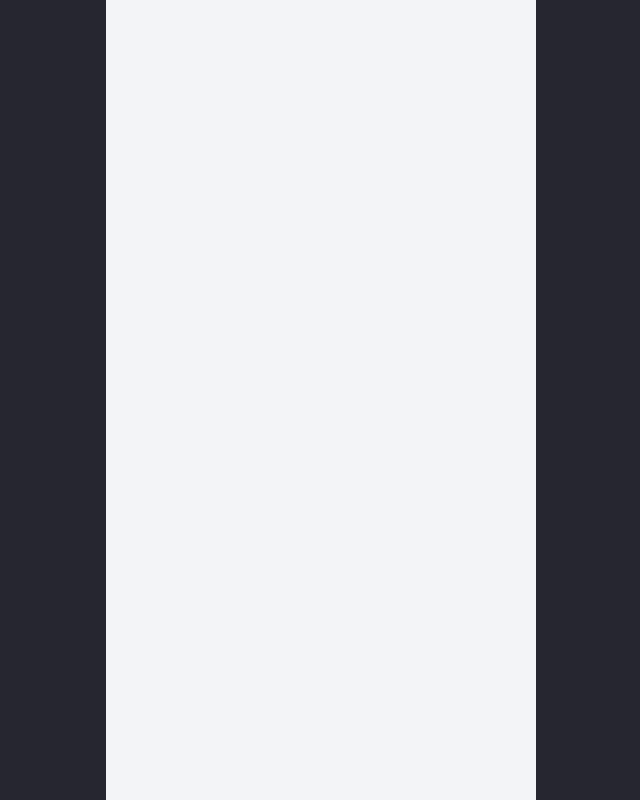
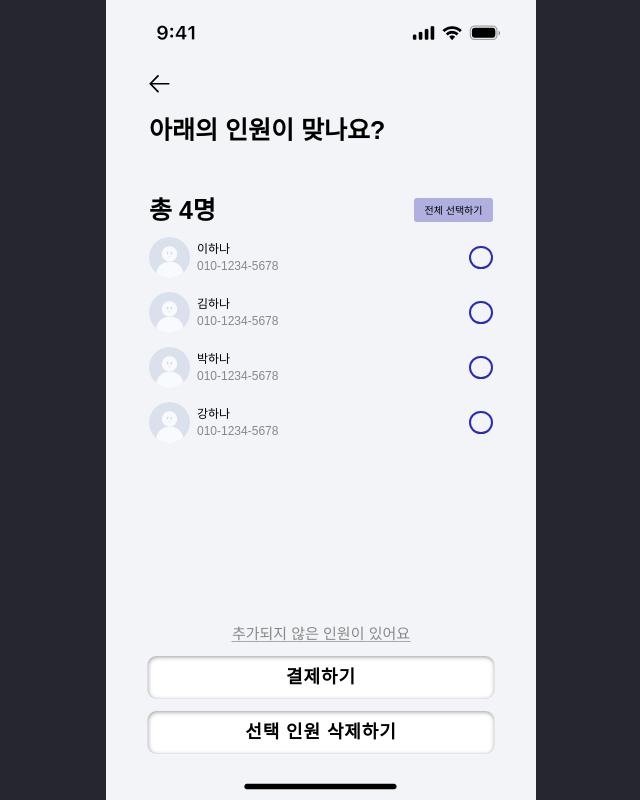
Before and after one commit to quant-prototype/quant_prototype, a React (Create React App) app: page /confirmMember in a window 1280 px wide. Before the commit this address had no page. Shown: the whole page, without its empty margins (319-959 px from the left). Built offline with nearby package versions, Linux system fonts and the light colour scheme; the HTML template or start-up script is replaced by a standard one.

Commit message:
ConfimrMemberPage 1차

```diff
--- a/src/App.js
+++ b/src/App.js
@@ -2,6 +2,7 @@ import styled from "styled-components";
 import { Routes, Route } from "react-router-dom";
 import { GlobalStyle } from "./style/globalStyle";
 import Home from "./pages/Home";
+import ConfirmMember from "./pages/PayConfirmProcedure/ConfirmMember/ConfirmMember";
 
 const Wrapper = styled.div`
   margin: 0 auto; /* 가운데 정렬 */
@@ -20,6 +21,7 @@ function App() {
       <Wrapper>
         <Routes>
           <Route path="/" element={<Home />} />
+          <Route path="/confirmMember" element={<ConfirmMember />} />
         </Routes>
       </Wrapper>
     </>
--- /dev/null
+++ b/src/pages/PayConfirmProcedure/ConfirmMember/CofirmMemberComponent.jsx
@@ -0,0 +1,202 @@
+import styled from "styled-components";
+import backImg from "../../../assets/backImg.svg";
+import profileImg from "../../../assets/profile.svg";
+import StandardButton from "../../../shared/StandardButton.jsx";
+import { useNavigate } from "react-router-dom";
+import { useState } from "react";
+
+const BackButton = styled.img`
+  margin-top: 11.82px;
+  margin-left: 43px;
+  width: 21px;
+  height: 18.38px;
+`;
+
+const TitleText = styled.p`
+  color: black;
+  font-size: 25px;
+  margin-left: 43px;
+  margin-top: 24.63px;
+  font-weight: 600;
+  font-family: "Pretendard", sans-serif;
+`;
+
+const MemberCountContainer = styled.div`
+  display: flex;
+  // margin-left: 43px;
+  margin-top: 55px;
+  // gap: 213px;
+  width: 90%;
+  justify-content: space-between;
+`;
+
+const MemberCountText = styled.p`
+  color: black;
+  font-size: 25px;
+  font-weight: 600;
+  margin-left: 43px;
+  font-family: "Pretendard", sans-serif;
+`;
+
+const SelectAllButton = styled.button`
+  width: 79px;
+  height: 24px;
+  background-color: #b0b0e0;
+  border-radius: 3px;
+  color: black;
+  font-size: 10px;
+  font-weight: 400;
+`;
+
+const MemberContainer = styled.div`
+  display: flex;
+  width: 90%;
+  margin-top: 14px;
+  align-items: center;
+  justify-content: space-between;
+`;
+
+const ProfileContainer = styled.div`
+  display: flex;
+`;
+
+const ProfileImg = styled.img`
+  margin-left: 43px;
+`;
+
+const ProfileDetailContainer = styled.div`
+  display: flex;
+  flex-direction: column;
+  gap: 5px;
+  margin-left: 7px;
+  // align-items: center;
+  justify-content: center;
+`;
+
+const NameText = styled.p`
+  color: black;
+  font-size: 12px;
+  font-weight: Medium;
+  font-family: "Pretendard", sans-serif;
+`;
+
+const PhoneNumber = styled.p`
+  color: #888888;
+  font-size: 12px;
+  font-weight: Medium;
+  font-family: "Pretendard", sans-serif;
+`;
+
+const SelectButton = styled.div`
+  border-radius: 50%;
+  width: 23.54px;
+  height: 23.54px;
+  background-color: ${({ selected }) => (selected ? "#2A2ABB" : "transparent")};
+  border: 2px solid #2a2abb;
+`;
+
+const AddMoreMemberText = styled.p`
+  font-family: "Pretendard", sans-serif;
+  font-weight: Regular;
+  font-size: 15px;
+  color: #888888;
+  border-bottom: 1px solid #A8A8A8;
+  margin: 0 auto;
+`
+
+const ButtonContainer = styled.div`
+  display: flex;
+  flex-direction: column;
+  justify-content: center;
+  align-items: center;
+  position: fixed;
+  bottom: 46px;
+  left: 50%;
+  transform: translate(-50%, 0);
+  gap: 14px;
+`
+
+const ButtonBox = styled.div`
+  width: 347px;
+  display: flex;
+  flex-direction: column;
+  gap: 12px;
+`
+
+export default function ConfirmMemberComponent() {
+  const [profileInfo, setProfileInfo] = useState([
+    {
+      name: "이하나",
+      phone: "010-1234-5678",
+      selected: false,
+    }, {
+      name: "김하나",
+      phone: "010-1234-5678",
+      selected: false,
+    }, {
+      name: "박하나",
+      phone: "010-1234-5678",
+      selected: false,
+    }, {
+      name: "강하나",
+      phone: "010-1234-5678",
+      selected: false,
+    }
+  ]);
+
+  const selectHandler = (index) => {
+    setProfileInfo((prevProfileInfo) => {
+      return prevProfileInfo.map((info, infoIndex) => {
+        return ( infoIndex === index ? { ...info, selected: !info.selected } : info)
+      })
+    })
+  };
+
+  const selectAllHandler = () => {
+    setProfileInfo(prevProfileInfo =>
+      prevProfileInfo.map(info => ({
+        ...info,
+        selected: true
+      }))
+    );
+  }
+
+
+  const navigate = useNavigate();
+
+  const goBackHandler = () => {
+    navigate(-1);
+  };
+
+  return (
+    <>
+      <BackButton src={backImg} alt="backImg" onClick={goBackHandler} />
+      <TitleText>아래의 인원이 맞나요?</TitleText>
+      <MemberCountContainer>
+        <MemberCountText>총 {profileInfo.length}명</MemberCountText>
+        <SelectAllButton onClick={selectAllHandler}>전체 선택하기</SelectAllButton>
+      </MemberCountContainer>
+      {profileInfo.map((info, index) => {
+        return (
+          <MemberContainer key={index}>
+            <ProfileContainer>
+              <ProfileImg src={profileImg} alt="profileImg" />
+              <ProfileDetailContainer>
+                <NameText>{info.name}</NameText>
+                <PhoneNumber>{info.phone}</PhoneNumber>
+              </ProfileDetailContainer>
+            </ProfileContainer>
+            <SelectButton selected={info.selected} onClick={() => selectHandler(index)} />
+          </MemberContainer>
+        );
+      })}
+      <ButtonContainer>
+        <AddMoreMemberText>추가되지 않은 인원이 있어요</AddMoreMemberText>
+        <ButtonBox>
+          <StandardButton title="결제하기" backgroundColor="white" color="black" />
+          <StandardButton title="선택 인원 삭제하기" backgroundColor="white" color="black" />
+        </ButtonBox>
+      </ButtonContainer>
+    </>
+  );
+}
--- /dev/null
+++ b/src/pages/PayConfirmProcedure/ConfirmMember/ConfirmMember.jsx
@@ -0,0 +1,8 @@
+import Layout from "../../../shared/Layout";
+import ConfirmMemberComponent from "./CofirmMemberComponent";
+
+export default function ConfirmMember() {
+  return (
+    <Layout content={<ConfirmMemberComponent />} />
+  )
+}
--- a/src/shared/StandardButton.jsx
+++ b/src/shared/StandardButton.jsx
@@ -1,4 +1,4 @@
-import './css/StandardButton.css'
+import './StandardButton.css'
 
 function StandardButton({title, backgroundColor='blue', color='white', onClick, width='100%', height= '100%'}){
     return(
```
Also changed, not shown: src/assets/backImg.svg (added), src/assets/profile.svg (added).
